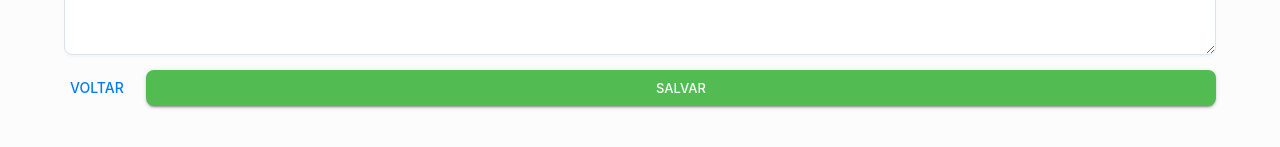
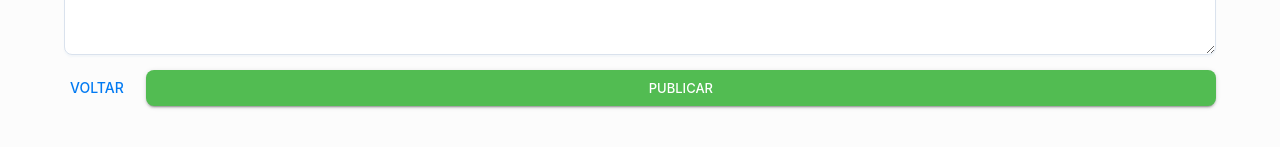
Before and after one commit to barbara-azevedo/techChallenge3, a React (Vite) app: page /post-add in a window 1280 px wide. Shown: the part 723-870 px from the top of the page. Built offline with nearby package versions, Linux system fonts and the light colour scheme; no server answers.

Commit message:
Atualização no botão de publicação para redirecionar a página de gerenciamento.

```diff
--- a/src/pages/UpdatePost.tsx
+++ b/src/pages/UpdatePost.tsx
@@ -197,7 +197,7 @@ export default function UpdatePost() {
                             color="success"
                             variant="contained"
                             style={{color: 'white'}}
-                            onClick={handlerSubmit}>Salvar</Button>
+                            onClick={handlerSubmit}>Publicar</Button>
                     </Stack>
 
                 </Box>
--- a/src/pages/post-add.tsx
+++ b/src/pages/post-add.tsx
@@ -10,6 +10,7 @@ import autorReducer from '../reducer/usuarioReducer';
 import api from '../api';
 import { useNavigate } from 'react-router-dom';
 import AddIcon from '@mui/icons-material/Add';
+
 
 const blue = {
     100: '#DAECFF',
@@ -237,6 +238,7 @@ export default function AddPost() {
                     setAutor('')
                     setTitulo('')
                     setConteudo('')
+                    navigate('/manager')
                 }
             }).catch(error => {
                 if (401 === error.status) {
@@ -318,7 +320,7 @@ export default function AddPost() {
                             color="success"
                             variant="contained"
                             style={{ color: 'white' }}
-                            onClick={handlerSubmit}>Salvar</Button>
+                            onClick={handlerSubmit}>Publicar</Button>
                     </Stack>
                 </Box>
             </FormControl>
```
